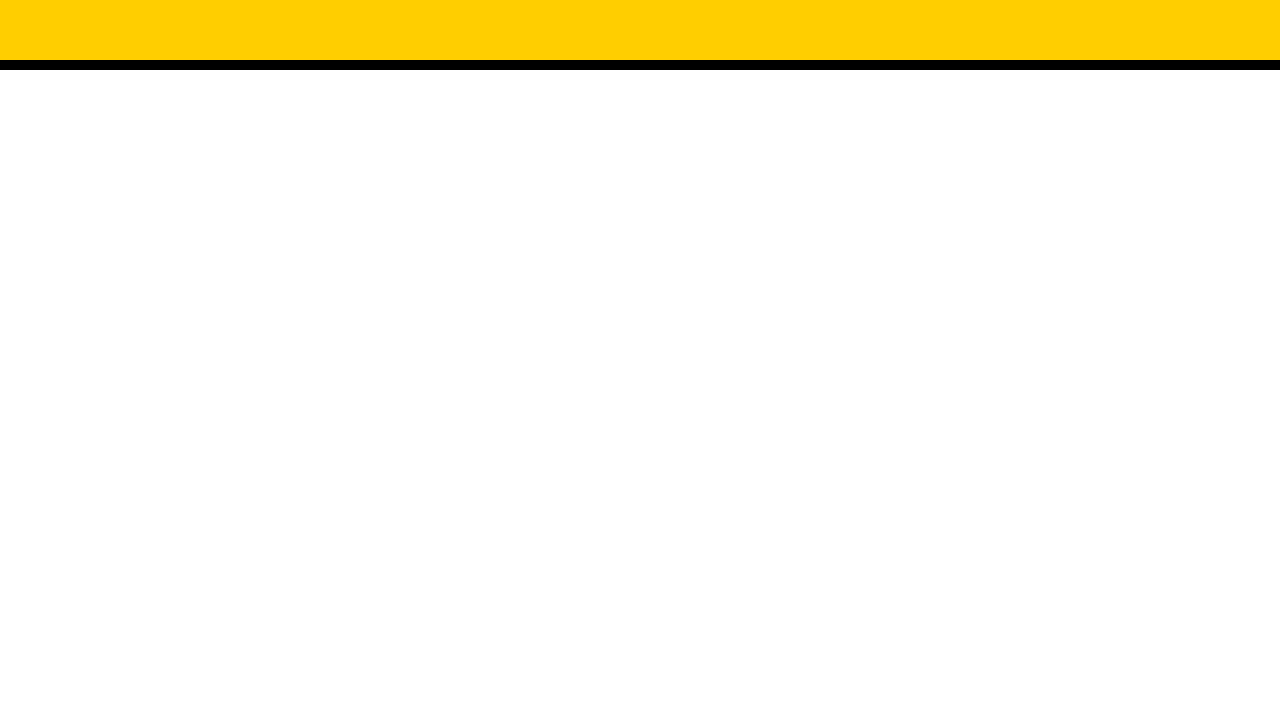
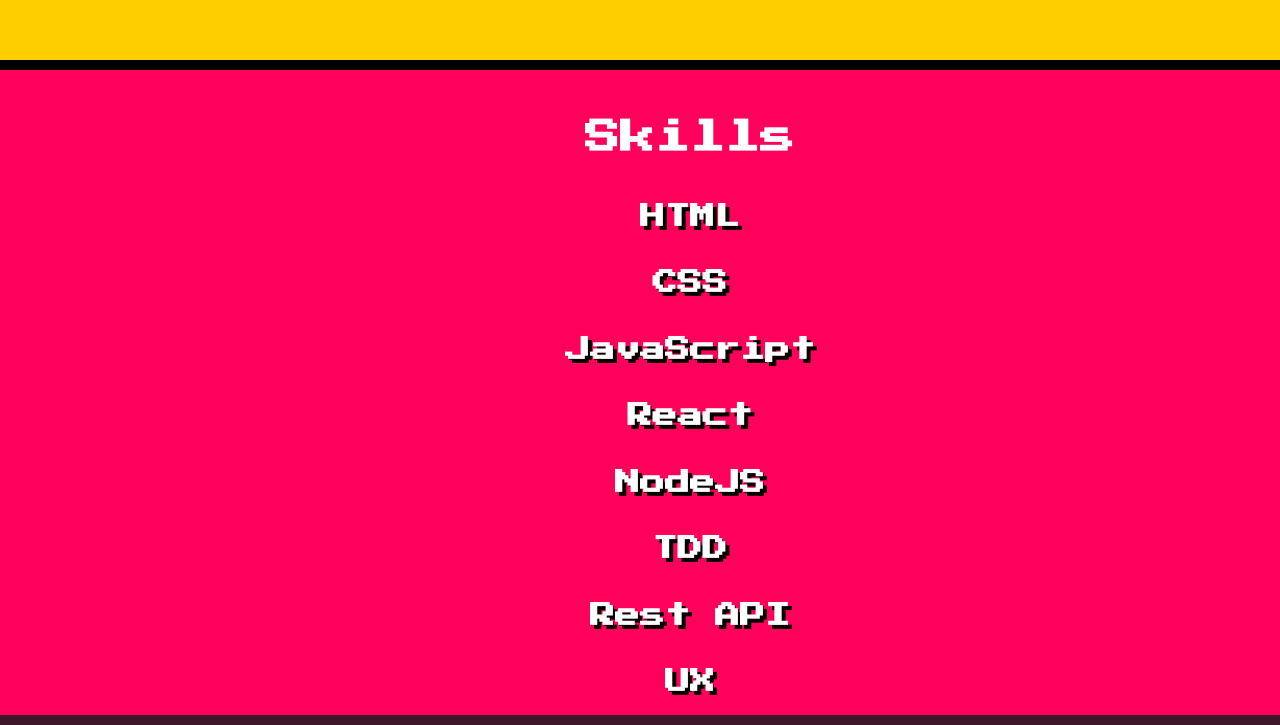
Before and after one commit to ArthurArrtt/portfolio-html-css, a plain HTML site: page index.html in a window 1280 px wide. Shown: the part 947-1672 px from the top of the page. Before the commit the page ends 1017 px from the top, so only its background shows below. Drawn offline with Linux system fonts and the light colour scheme.

Commit message:
Cria component section

```diff
--- /dev/null
+++ b/css/components/section.css
@@ -0,0 +1,16 @@
+.section {
+  background-color: #ff005a;
+  border-bottom: 10px solid #3d182b;
+  padding-top: 50px;
+  padding-left: 100px;
+}
+
+.skills {
+  display: flex;
+  align-items: center;
+  flex-direction: column;
+  column-count: 2;
+}
+.skills .subtitle {
+  font-size: 25px;
+}
--- a/css/components/title.css
+++ b/css/components/title.css
@@ -4,8 +4,14 @@
   font-family: "Press Start 2P", cursive;
 }
 
-.section-name {
+.title {
   font-size: 40px;
   color: #ff005a;
   margin-bottom: 28px;
 }
+.title.-second {
+  color: white;
+  font-size: 35px;
+  text-shadow: none;
+  text-align: center;
+}
--- a/index.html
+++ b/index.html
@@ -20,6 +20,8 @@
     <link rel="stylesheet" href="css/components/action.css" />
     <link rel="stylesheet" href="css/components/header.css" />
     <link rel="stylesheet" href="css/components/banner.css" />
+    <link rel="stylesheet" href="css/components/section.css" />
+
     <title>Portfolio</title>
   </head>
   <body>
@@ -36,7 +38,7 @@
     <section class="banner">
       <div class="wrapper">
         <div class="box">
-          <h1 class="section-name">Arthur Tascheto</h1>
+          <h1 class="title">Arthur Tascheto</h1>
           <h2 class="subtitle">FrontEnd Developer</h2>
         </div>
         <div class="navigation">
@@ -45,5 +47,18 @@
         </div>
       </div>
     </section>
+    <section class="section">
+      <h1 class="title -second">Skills</h1>
+      <div class="skills">
+        <h2 class="subtitle">HTML</h2>
+        <h2 class="subtitle">CSS</h2>
+        <h2 class="subtitle">JavaScript</h2>
+        <h2 class="subtitle">React</h2>
+        <h2 class="subtitle">NodeJS</h2>
+        <h2 class="subtitle">TDD</h2>
+        <h2 class="subtitle">Rest API</h2>
+        <h2 class="subtitle">UX</h2>
+      </div>
+    </section>
   </body>
 </html>
```
